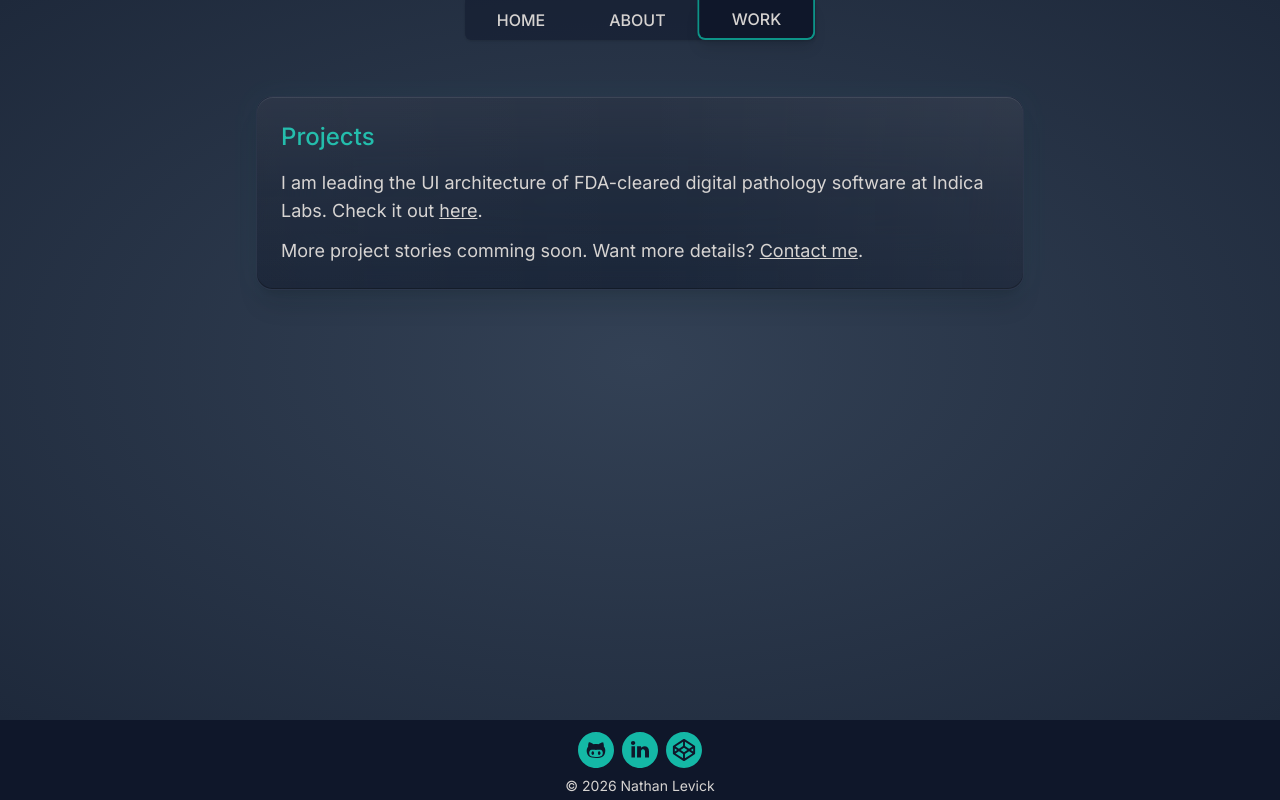
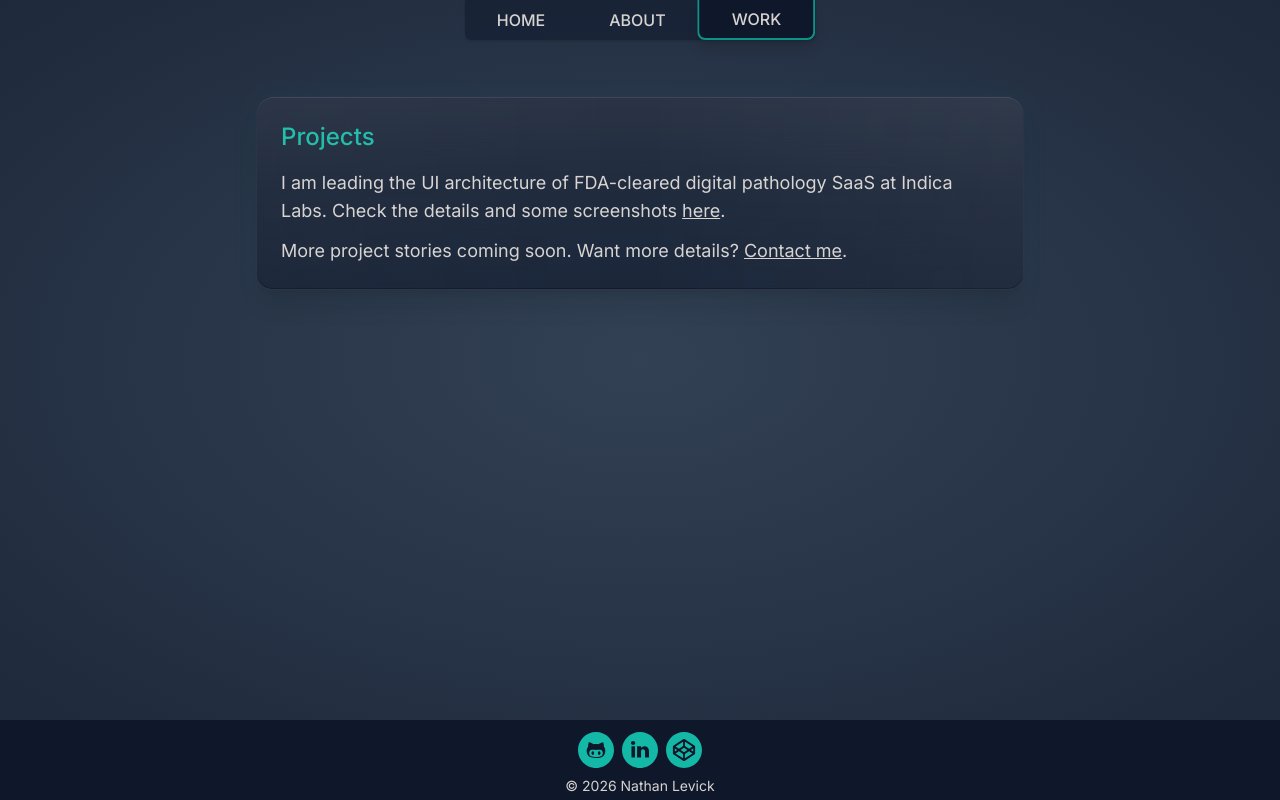
Before and after one commit to nlevick/portfolio, a Next.js app: page /work in a window 1280 px wide. Built offline with nearby package versions, Linux system fonts and the light colour scheme.

Commit message:
[#15] Improve work placeholder copy

```diff
--- a/src/app/(content)/work/page.tsx
+++ b/src/app/(content)/work/page.tsx
@@ -1,5 +1,4 @@
 import Card from '@/components/Card/Card';
-import Subsection from '@/components/Card/Subsection';
 
 export default function Work() {
   return (
@@ -8,7 +7,7 @@ export default function Work() {
         <Card title="Projects">
           <p className="mb-3">
             I am leading the UI architecture of FDA-cleared digital pathology
-            software at Indica Labs. Check it out{' '}
+            SaaS at Indica Labs. Check the details and some screenshots{' '}
             <a
               className="bold underline"
               href="https://indicalab.com/clinical-products/halo-ap-dx"
@@ -19,7 +18,7 @@ export default function Work() {
             .
           </p>
           <p>
-            More project stories comming soon. Want more details?{' '}
+            More project stories coming soon. Want more details?{' '}
             <a
               className="bold underline"
               href="https://linkedin.com/in/nathan-levick"
```
